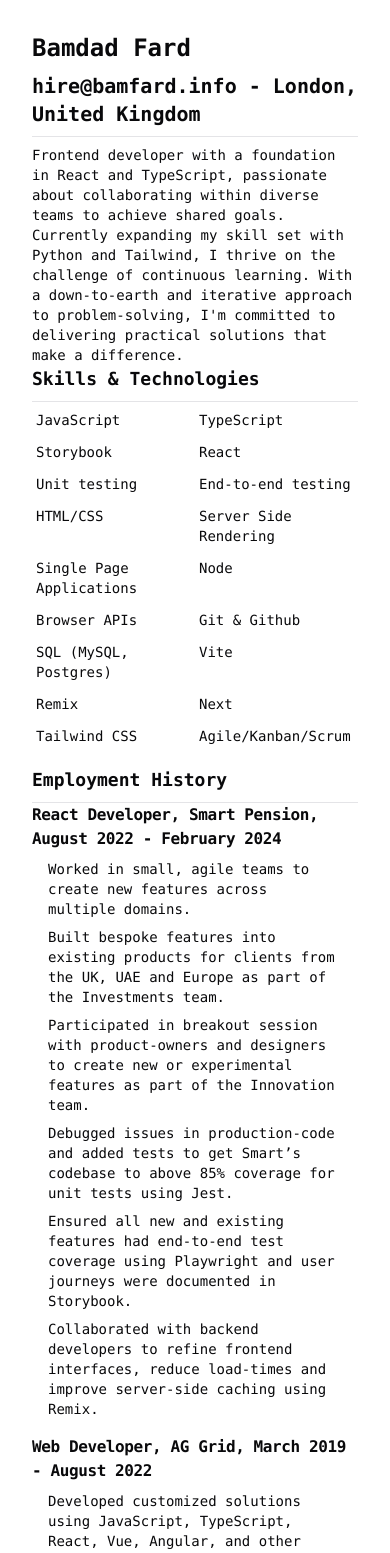
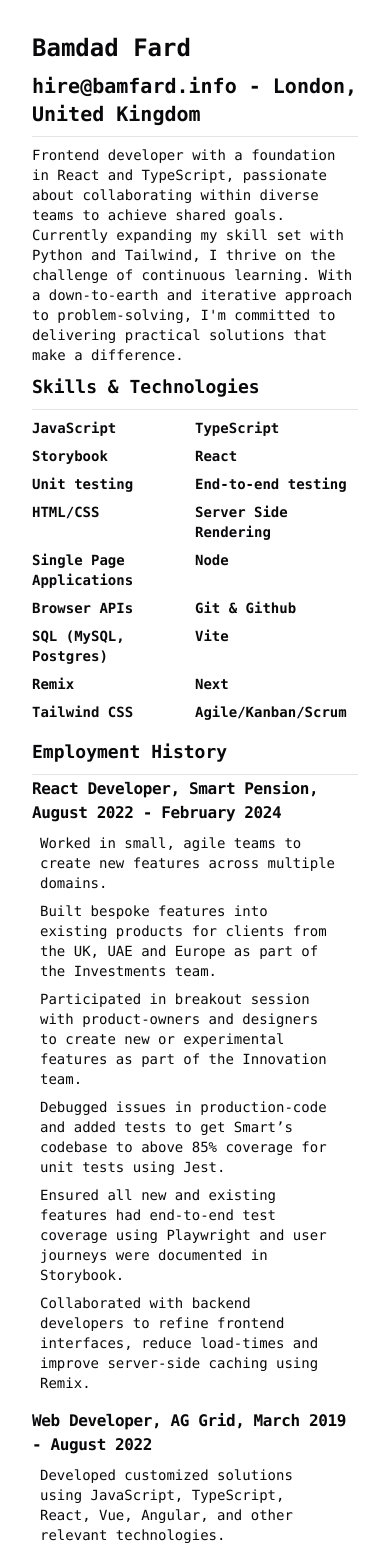
Before and after one commit to icedjello/github-resume, a React (Vite) app: page / in a window 390 px wide. Shown: the top 1553 px of the page. Built offline with nearby package versions, Linux system fonts and the light colour scheme.

Commit message:
improve styling

```diff
--- a/src/components/education-entry.tsx
+++ b/src/components/education-entry.tsx
@@ -34,8 +34,7 @@
         {degreeType} {subject}, {institution}, {legibleStartDate} -{" "}
         {legibleEndDate}
       </h4>
-
-      <div className="mb-4 ml-4 mt-0">
+      <div className="ml-2 mt-0 md:ml-4">
         <p>
           {grade ? withGrade : sansGrade}
           {comment && (
--- a/src/components/job-entry.tsx
+++ b/src/components/job-entry.tsx
@@ -22,7 +22,7 @@
       <h4>
         {job}, {company}, {legibleStartDate} - {legibleEndDate}
       </h4>
-      <div className="mb-4 ml-4 mt-0">
+      <div className="ml-2 mt-0 md:ml-4">
         {duties.map((d, i) => (
           <p key={`${job}-d-${i}`}>{d}</p>
         ))}
--- a/src/index.css
+++ b/src/index.css
@@ -75,16 +75,16 @@
     @apply border-b pb-2 text-lg md:text-xl font-semibold md:[&:not(:first-child)]:mt-4;
   }
   h4 {
-    @apply text-base md:text-lg font-semibold tracking-tight md:[&:not(:first-child)]:mt-2;
+    @apply text-base md:text-lg font-semibold tracking-tight mt-0.5 md:[&:not(:first-child)]:mt-2;
   }
   p {
-    @apply mt-2 text-sm md:text-base;
+    @apply mt-2 text-sm md:text-base last-of-type:mb-2;
   }
   ul {
     @apply my-0 mb-4 md:my-2 grid grid-cols-2 md:grid-cols-3 [&>li]:mt-2;
   }
   li {
-    @apply m-1 md:m-2 text-sm md:text-base;
+    @apply m-0 md:m-1 text-sm md:text-base font-semibold;
   }
 }
 
```
